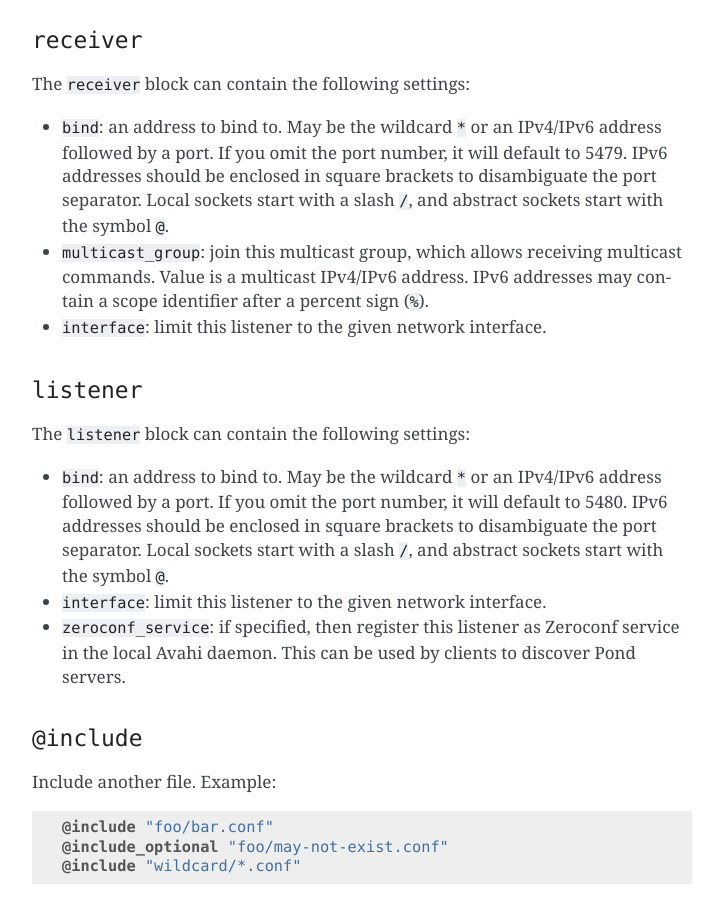
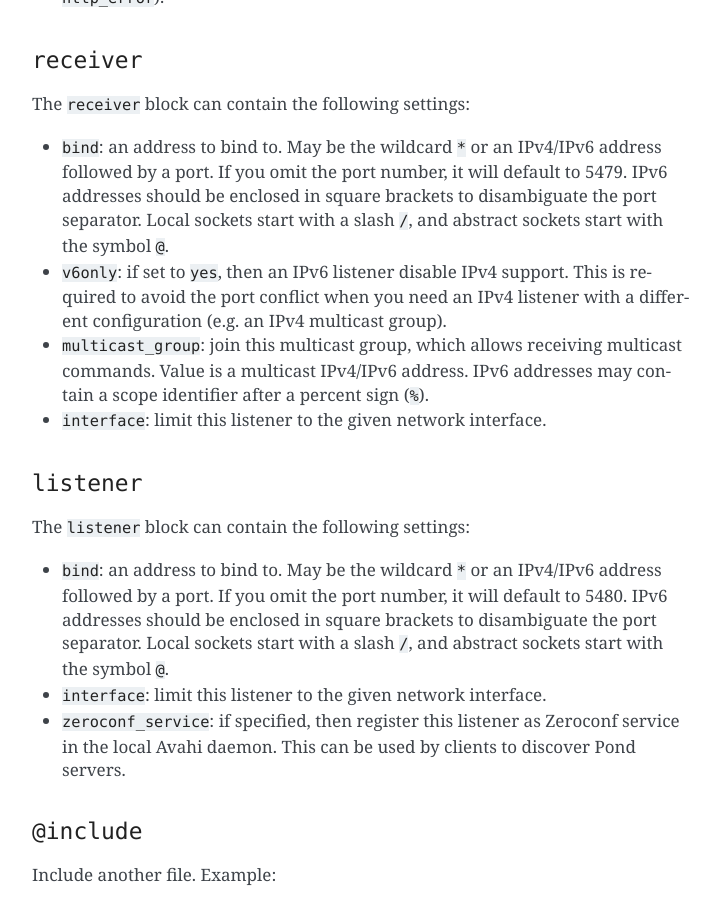
Before and after one commit to CM4all/pond, a Sphinx documentation site: the page built from doc/index.rst, in a window 1280 px wide and 900 px high, scrolled down 1413 px. Shown: the whole window, without its empty margins (388-1111 px from the left). Built offline with Sphinx 7.4.7, drawn with Linux system fonts in a browser that asks for light colours.

Commit message:
Receiver: add option `v6only`

```diff
--- a/doc/index.rst
+++ b/doc/index.rst
@@ -32,6 +32,7 @@
 
   receiver {
     bind "*"
+    #v6only "yes"
     #multicast_group "ff02::dead:beef%br0"
     #interface "eth0"
   }
@@ -81,6 +82,10 @@
   square brackets to disambiguate the port separator. Local sockets
   start with a slash :file:`/`, and abstract sockets start with the
   symbol ``@``.
+- ``v6only``: if set to :samp:`yes`, then an IPv6 listener disable
+  IPv4 support.  This is required to avoid the port conflict when you
+  need an IPv4 listener with a different configuration (e.g. an IPv4
+  multicast group).
 - ``multicast_group``: join this multicast group, which allows
   receiving multicast commands. Value is a multicast IPv4/IPv6
   address.  IPv6 addresses may contain a scope identifier after a
```
Also changed, not shown: 1 other file.
